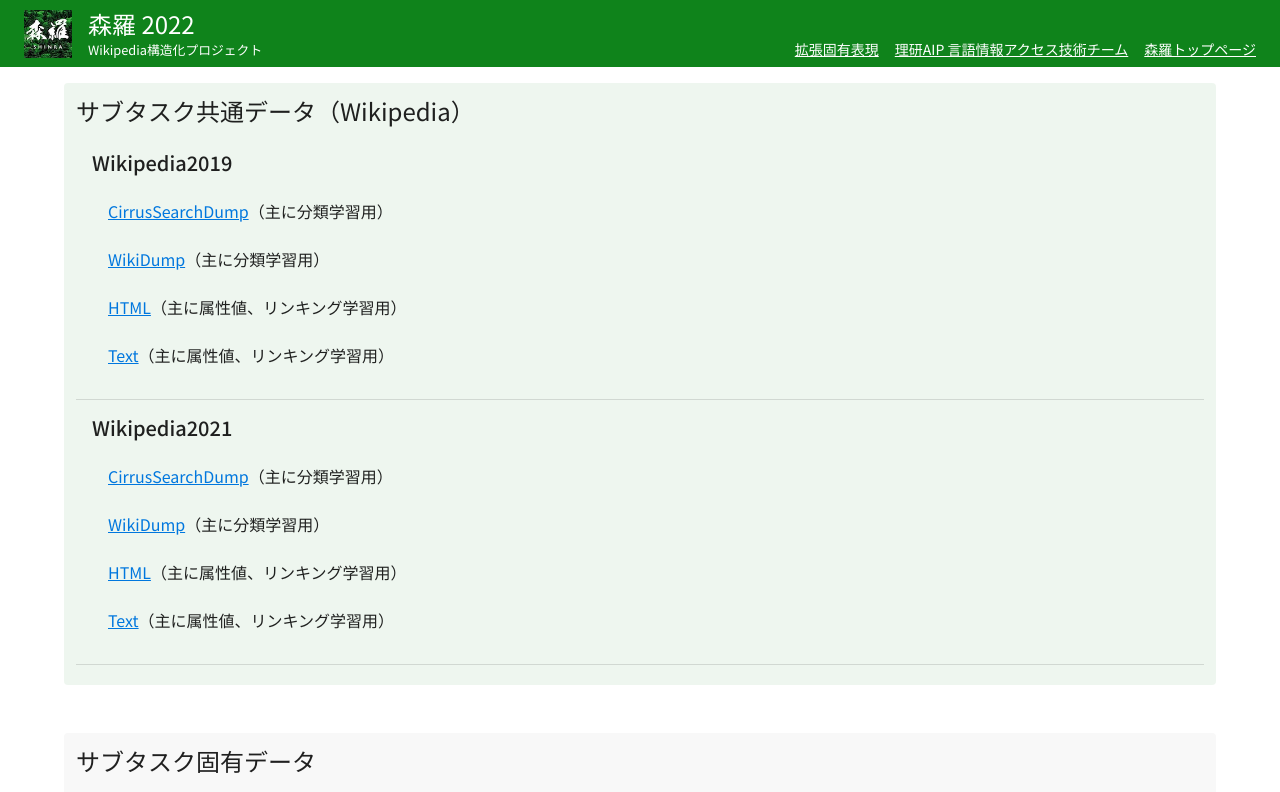
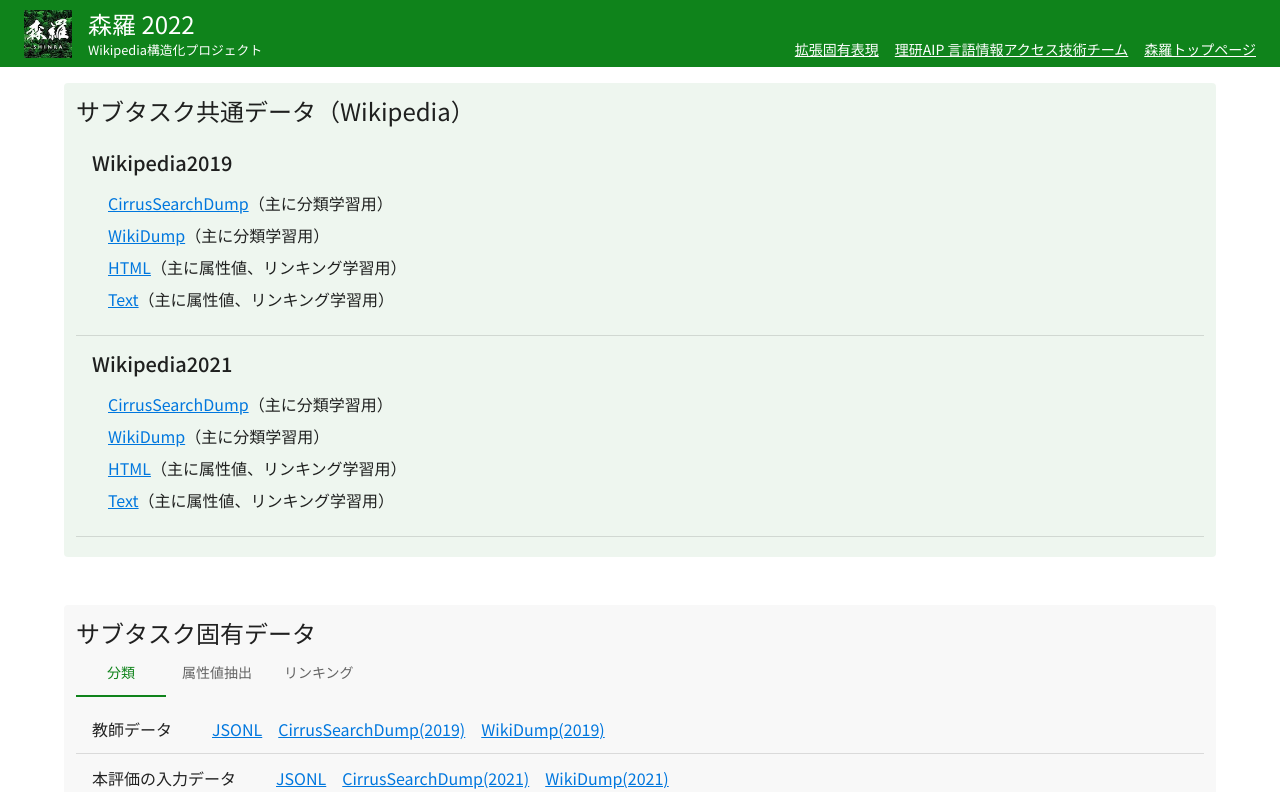
Before and after one commit to besna-institute/udagawa-shinra-project, a Next.js app: page /data-download in a window 1280 px wide. Shown: the top 792 px of the page. Built offline with nearby package versions, Linux system fonts and the light colour scheme.

Commit message:
Update data-download

```diff
--- a/pages/data-download.tsx
+++ b/pages/data-download.tsx
@@ -12,6 +12,7 @@
   <>
     <h3>Wikipedia2019</h3>
     <SingleLineList
+      disablePadding
       items={[
         <>
           <a href="">CirrusSearchDump</a>
@@ -35,6 +36,7 @@
   <>
     <h3>Wikipedia2021</h3>
     <SingleLineList
+      disablePadding
       items={[
         <>
           <a href="">CirrusSearchDump</a>
--- a/styles/globals.css
+++ b/styles/globals.css
@@ -42,3 +42,6 @@
 .MuiListItem-divider {
   border-color: #afafaf;
 }
+.MuiList-root .MuiList-padding {
+  padding-left: 1rem;
+}
```
